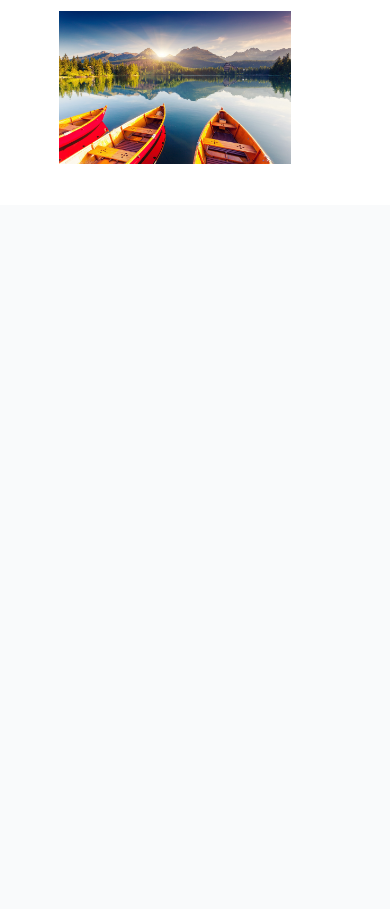
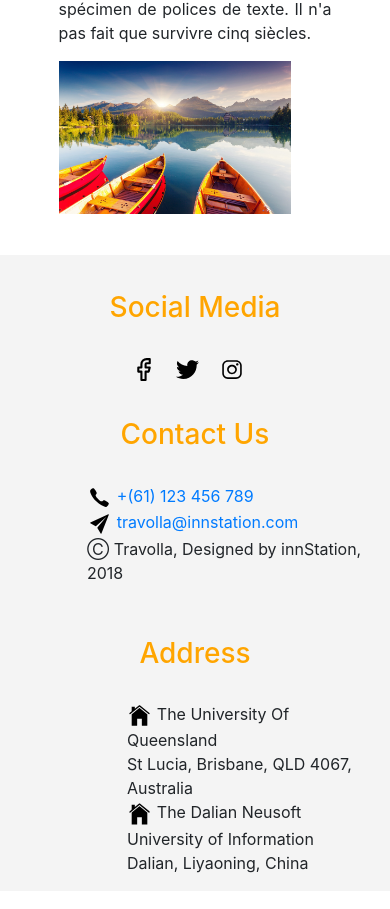
Before and after one commit to lulululu7766/Travolla, a PHP site: page / in a window 390 px wide; the page is wider, and only the part inside the window is pictured. Shown: the part 2446-3355 px from the top of that part. Before the commit the page ends 2610 px from the top of that part, so only its background shows below. Run offline with PHP 8.4, Linux system fonts and the light colour scheme; some libraries are stand-ins or nearby versions.

Commit message:
Updated: Responsivess on load + added footer on landing page

```diff
--- a/css/index.css
+++ b/css/index.css
@@ -49,3 +49,35 @@
 .row h3{
     color: orange;
 }
+
+/*Footer*/
+
+footer{
+    background-color: #f4f4f4;
+    height: 100%;
+}
+
+.container-fluid h3{
+    margin-top: 10%;
+}
+
+footer img{
+    height: 3vh;
+}
+
+#contactus{
+    float: center;
+}
+
+#contactus ul, #address {
+    text-align: left;
+    padding-left: 20%;
+ }
+
+footer .socialm img{
+    margin-right: 4%;
+}
+
+footer li{
+    list-style-type: none;
+}
--- a/index.html
+++ b/index.html
@@ -14,7 +14,7 @@
 
 </head>
 
-<body onresize="displayWindowSize()">
+<body onload="displayWindowSize()" onresize="displayWindowSize()">
 
     <div class="cover-container" >
         <div class="col-xs-12 col-sm-12 col-md-12 col-lg-12 landing" >
@@ -64,41 +64,63 @@
         </div>
 	</div>
 
-	  <!--<footer class="container-fluid text-center">
+	  <footer class="container-fluid text-center">
 			<div class="row">
-				<div class="col-xs-12 col-sm-12 col-md-4 col-lg-4">
-					<br><br><br>
-					<a href = "http://www.facebook.com"><img src="css\images\facebook.png" alt = "fb"></a>
-					<a href = "http://www.twitter.com"><img src="css\images\twitter.png" alt = "twitter"></a>
-					<a href = "http://www.intagram.com"><img src="css\images\insta.png" alt = "instagram"></a><br>
+				<div class="col-xs-12 col-sm-12 col-md-4 col-lg-4 socialm">
+                    <h3>Social Media</h3>
+
+					<br>
+
+					<a href = "http://www.facebook.com"><img src="css\images\facebook.svg" alt = "fb"></a>
+					<a href = "http://www.twitter.com"><img src="css\images\twitter.svg" alt = "twitter"></a>
+					<a href = "http://www.instagram.com"><img src="css\images\instagram.svg" alt = "instagram"></a><br>
 				</div>
 
-				<div class="col-xs-12 col-sm-12 col-md-4 col-lg-4">
+				<div class="col-xs-12 col-sm-12 col-md-4 col-lg-4 ">
 					<h3>Contact Us</h3>
 					<br>
-					<ul>
-						<li>Phone : +(61) 123 456 789 </li>
-						<li>Email: <a href="mailto:someone@example.com?Subject=Hello%20again" target="_top"> futurechoices@gmail.com </a></li>
-						<li>&#9400; FutureChoices, Designed by Team 13, BISM2233</li>
-					</ul>
+                    <div id="contactus">
+                        <ul>
+                            <li>
+                                <img src="css\images\tel.svg" alt = "tel">
+                                <a href="tel:+61123456789">
+                                    +(61) 123 456 789 </a>
+                            </li>
+                            <li>
+                                <img src="css\images\email.svg" alt = "email">
+                                <a href="mailto:someone@example.com?Subject=Hello%20again" target="_top"> travolla@innstation.com </a>
+                            </li>
+                            <li>&#9400; Travolla, Designed by innStation, 2018</li>
+                        </ul>
+                    </div>
 				</div>
 
 				<div class="col-xs-12 col-sm-12 col-md-4 col-lg-4">
 					<h3>Address</h3>
 					<br>
-					<ul>
-						<li> The University Of Queensland</li>
-						<li> St Lucia, Brisbane, QLD 4067</li>
-					</ul>
+                    <div id="address">
+
+                        <ul>
+                            <li>
+                                <img src="css\images\adress.svg" alt = "address"> The University Of Queensland
+                            </li>
+                            <li> St Lucia, Brisbane, QLD 4067, Australia</li>
+                            <li>
+                                <img src="css\images\adress.svg" alt = "address"> The Dalian Neusoft University of Information
+                            </li>
+                            <li> Dalian, Liyaoning, China </li>
+                        </ul>
+                    </div>
 				</div>
 			</div>
+	  </footer>
 
-	  </footer>-->
+    <!--Responsiveness-->
+
     <script>
         function displayWindowSize() {
-            $('.cover-container').css('background-image', 'url("css/images/bg.jpg")');
 
-        //Retrieve the screen height of the user
+            //Retrieve the screen height of the user
 
             var screenheight = window.innerHeight;
             console.log(screenheight);
```
Also changed, not shown: css/images/adress.svg (added), css/images/email.svg (added), css/images/tel.svg (added).
